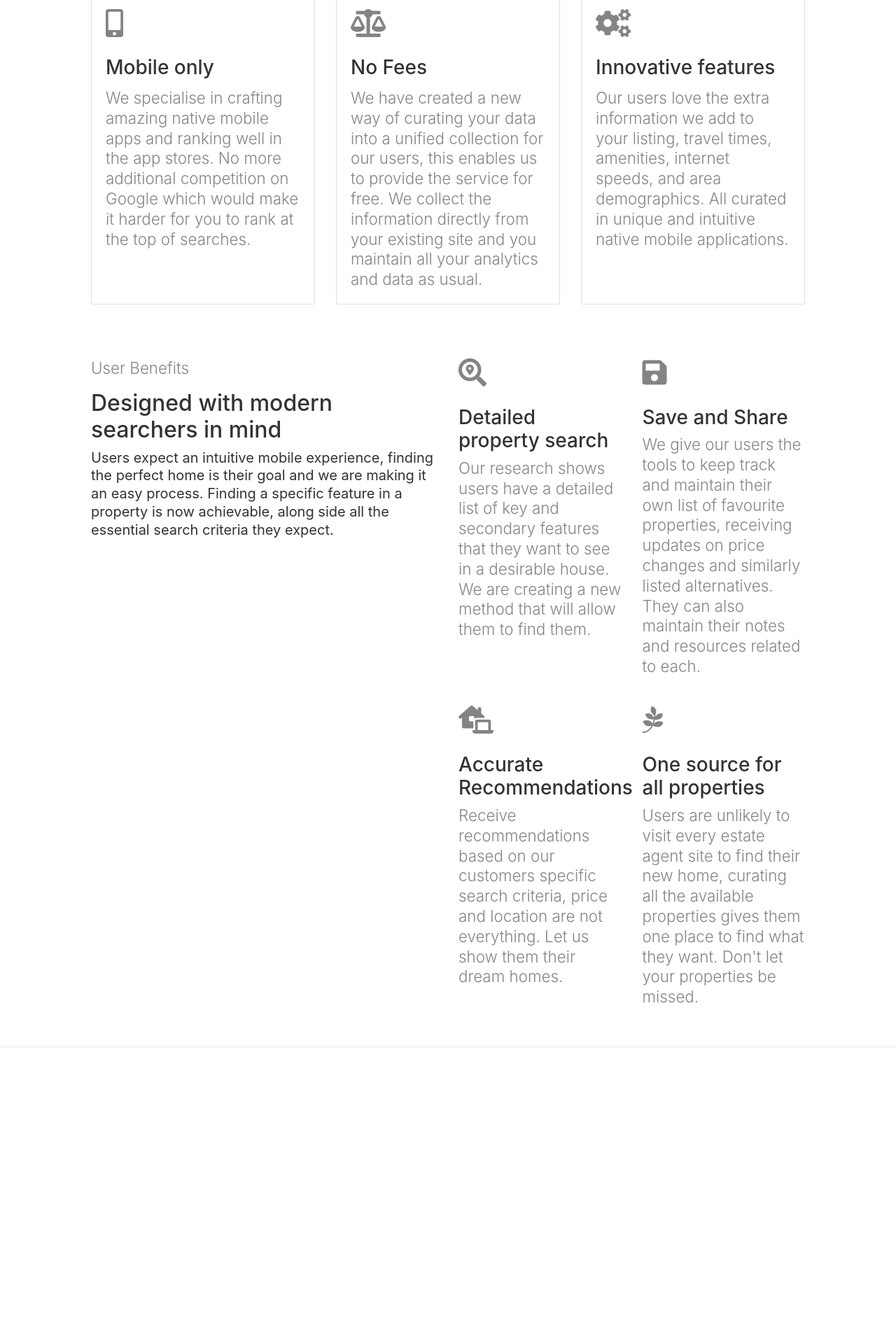
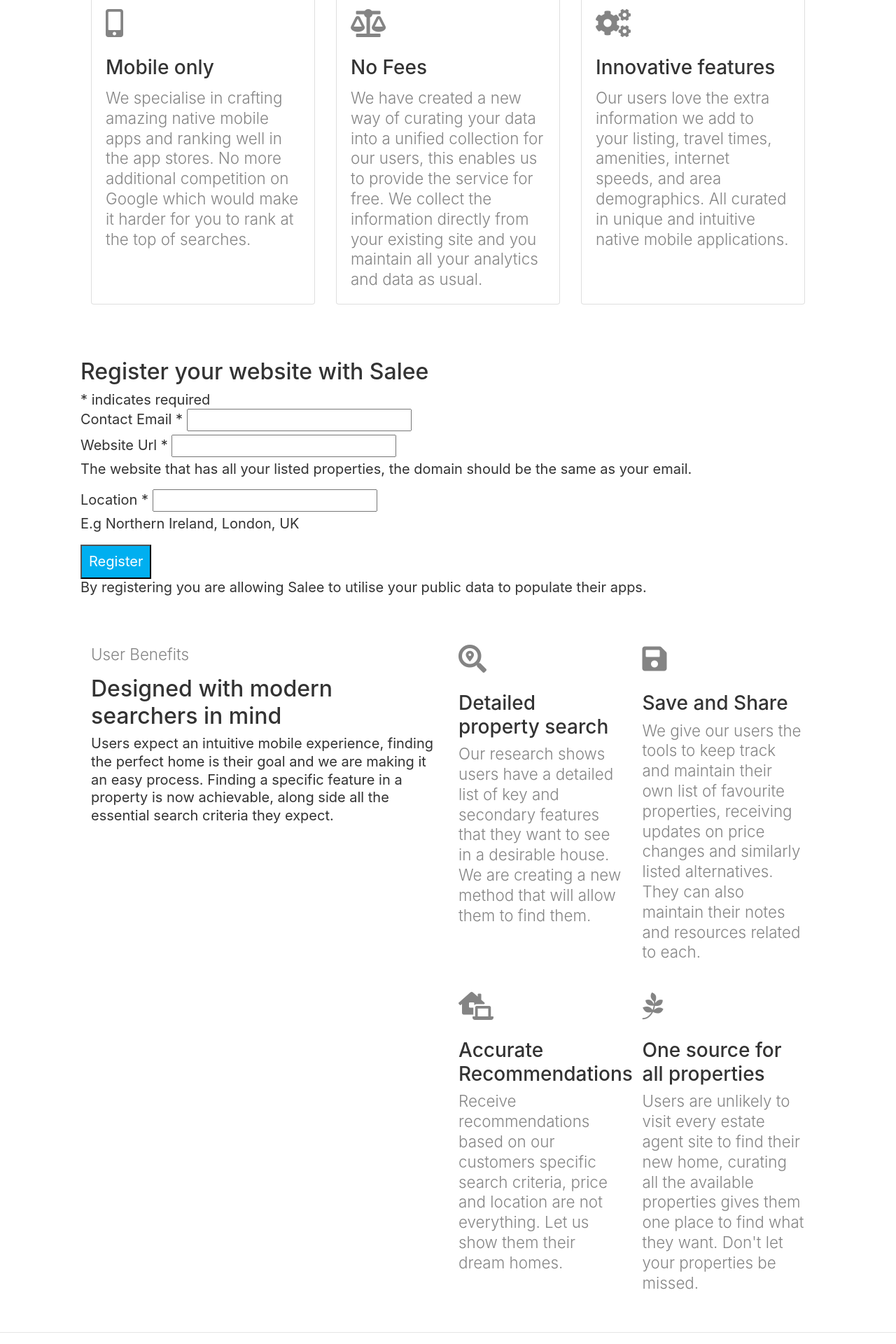
Before and after one commit to JonathanWilson1/Salee, a Jekyll site: the page built from index.markdown, in a window 1280 px wide. Shown: the part 1439-3359 px from the top of the page at 70% size. Built offline with Jekyll 4.4.1, drawn with Linux system fonts in a browser that asks for light colours; comment, search, counter and statistics services are not loaded; before the commit the page ends 2951 px from its top, so only the background shows below that.

Commit message:
New forms

```diff
--- a/_layouts/default.html
+++ b/_layouts/default.html
@@ -20,7 +20,7 @@
     // gtag('config', 'UA-166193655-1');
   </script>
 
-  <script id="mcjs">!function(c,h,i,m,p){m=c.createElement(h),p=c.getElementsByTagName(h)[0],m.async=1,m.src=i,p.parentNode.insertBefore(m,p)}(document,"script","https://chimpstatic.com/mcjs-connected/js/users/6411a4819178dbb20b42d5339/e74d5d5a25ed87bcb193a95c2.js");</script>
+  <script id="mcjs">!function(c,h,i,m,p){m=c.createElement(h),p=c.getElementsByTagName(h)[0],m.async=1,m.src=i,p.parentNode.insertBefore(m,p)}(document,"script","https://chimpstatic.com/mcjs-connected/js/users/6411a4819178dbb20b42d5339/ec18320215ff552fded62a00c.js");</script>
 
   <meta charset="utf-8">
   <meta name="viewport" content="width=device-width, initial-scale=1">
--- a/index.markdown
+++ b/index.markdown
@@ -92,6 +92,50 @@ layout: default
   <br/>
 
   <br/>
+<div class="row boarder">
+  <!-- Begin Mailchimp Signup Form -->
+  <link href="//cdn-images.mailchimp.com/embedcode/classic-10_7.css" rel="stylesheet" type="text/css">
+  <style type="text/css">
+  	#mc_embed_signup{ clear:left; width: 100%; }
+  </style>
+  <div id="mc_embed_signup">
+  <form action="https://onePinkElephant.us9.list-manage.com/subscribe/post?u=6411a4819178dbb20b42d5339&amp;id=caf8114020" method="post" id="mc-embedded-subscribe-form" name="mc-embedded-subscribe-form" class="validate" target="\_blank" novalidate>
+      <div id="mc_embed_signup_scroll">
+  	<h2>Register your website with Salee</h2>
+  <div class="indicates-required"><span class="asterisk">*</span> indicates required</div>
+  <div class="mc-field-group">
+  	<label for="mce-EMAIL">Contact Email  <span class="asterisk">*</span>
+  </label>
+  	<input type="email" value="" name="EMAIL" class="required email" id="mce-EMAIL">
+  </div>
+  <div class="mc-field-group">
+  	<label for="mce-MMERGE1">Website Url  <span class="asterisk">*</span>
+  </label>
+  	<input type="url" value="" name="MMERGE1" class="required url" id="mce-MMERGE1">
+    <p>The website that has all your listed properties, the domain should be the same as your email.</p>
+  </div>
+  <div class="mc-field-group">
+  	<label for="mce-MMERGE2">Location  <span class="asterisk">*</span>
+  </label>
+  	<input type="text" value="" name="MMERGE2" class="required" id="mce-MMERGE2">
+    <p>E.g Northern Ireland, London, UK</p>
+  </div>
+  	<div id="mce-responses" class="clear">
+  		<div class="response" id="mce-error-response" style="display:none"></div>
+  		<div class="response" id="mce-success-response" style="display:none"></div>
+  	</div>    <!-- real people should not fill this in and expect good things - do not remove this or risk form bot signups-->
+      <div style="position: absolute; left: -5000px;" aria-hidden="true"><input type="text" name="b_6411a4819178dbb20b42d5339_caf8114020" tabindex="-1" value=""></div>
+      <div class="clear">
+      <input type="submit" value="Register" name="subscribe" id="mc-embedded-subscribe" class="button">
+      <p>By registering you are allowing Salee to utilise your public data to populate their apps.</p>
+      </div>
+      </div>
+  </form>
+  </div>
+
+  <!--End mc_embed_signup-->
+</div>
+<br/><br/>
 
   <!-- Big and 4 small -->
 
```
